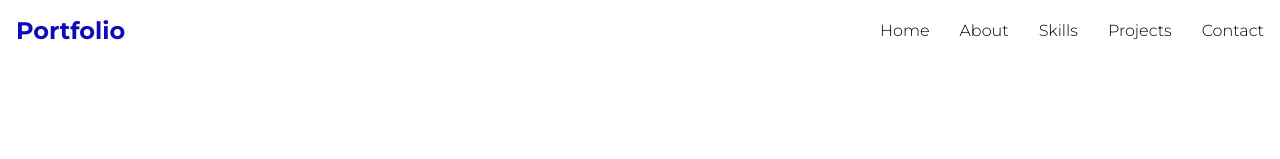
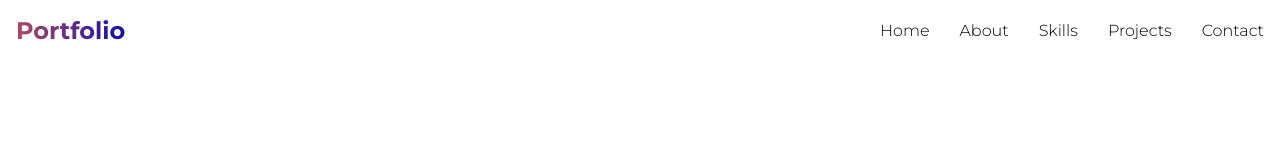
Before and after one commit to raki893/raki893.github.io, a React (Create React App) app: page / in a window 1280 px wide. Shown: the top 159 px of the page. Built offline with nearby package versions, Linux system fonts and the light colour scheme.

Commit message:
added gradient animation in logo

```diff
--- a/public/index.html
+++ b/public/index.html
@@ -16,7 +16,7 @@
     <title>Rakibul Islam (Frontend Developer)</title>
   </head>
   <body>
-    <noscript>You need to enable JavaScript to run this app.</noscript>
+
     <div id="root"></div>
 
   </body>
--- a/src/scss/_navbar.scss
+++ b/src/scss/_navbar.scss
@@ -14,8 +14,18 @@
   font-weight: bold;
   color: $theme-color; /* Change to your preferred color */
   text-decoration: none;
+
+  background: linear-gradient(to right, rgb(228 7 191), #cd5252 40%, #100bb8);
+  background-size: 200% auto;
+  -webkit-background-clip: text;
+  -webkit-text-fill-color: transparent;
+  animation: gradient 4s linear infinite;
 }
-
+@keyframes gradient {
+  0% {background-position: 0% 75%;}
+  50% {background-position: 100% 50%;}
+  100% {background-position: 0% 70%;}
+}
 /* Hamburger menu icon */
 .menu-icon  {
   cursor: pointer;
```
Also changed, not shown: 8 other files (tests, documents, lock files or other folders).
